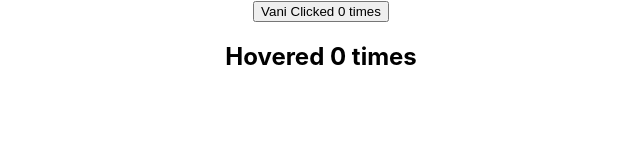
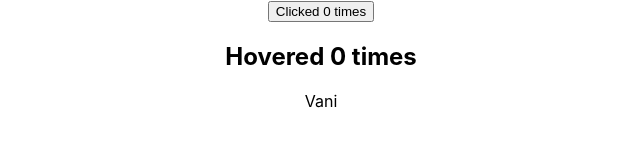
Before and after one commit to PotlaVani2002/React-Practice, a React (Create React App) app in the folder hello-world/: page / in a window 1280 px wide. Shown: the top 161 px of the page, without its empty margins (319-959 px from the left). Built offline with nearby package versions, Linux system fonts and the light colour scheme.

Commit message:
Render Props - sharing comp data using props whose value is a function

```diff
--- a/hello-world/src/App.js
+++ b/hello-world/src/App.js
@@ -7,6 +7,9 @@
 import ErrorBoundary from './components/ErrorBoundary';
 import ClickCounter from './components/ClickCounter';
 import HoverCounter from './components/HoverCounter';
+import ClickCounterTwo from './components/ClickCounterTwo';
+import HoverCounterTwo from './components/HoverCounterTwo';
+import User from './components/User';
 function App() {
   return (
     <div className="App">
@@ -20,8 +23,11 @@
         <ErrorBoundary>
            <Hero heroName="Joker"/>
        </ErrorBoundary> */}
-       <ClickCounter name="Vani"/>
-       <HoverCounter />
+       {/* <ClickCounter name="Vani"/>
+       <HoverCounter /> */}
+       <ClickCounterTwo />
+       <HoverCounterTwo />
+       <User render={(isLoggedIn)=>isLoggedIn? "Vani": "Guest"} />
     </div>
   );
 }
--- /dev/null
+++ b/hello-world/src/components/ClickCounterTwo.js
@@ -0,0 +1,26 @@
+import React, { Component } from 'react'
+
+export class ClickCounterTwo extends Component {
+    constructor(props) {
+      super(props)
+
+      this.state = {
+         count:0
+      }
+    }
+    incrementCount =()=>{
+        this.setState(prevState=>{
+            return {count:prevState.count+1}
+        })
+    }
+  render() {
+    const {count}=this.state
+    return (
+      <div>
+        <button onClick={this.incrementCount}>Clicked {count} times</button>
+      </div>
+    )
+  }
+}
+
+export default ClickCounterTwo
--- /dev/null
+++ b/hello-world/src/components/HoverCounterTwo.js
@@ -0,0 +1,26 @@
+import React, { Component } from 'react'
+
+export class HoverCounterTwo extends Component {
+    constructor(props) {
+        super(props)
+
+        this.state = {
+           count:0
+        }
+      }
+      incrementCount =()=>{
+          this.setState(prevState=>{
+              return {count:prevState.count+1}
+          })
+      }
+  render() {
+    const {count}=this.state
+    return (
+      <div>
+        <h2 onMouseOver={this.incrementCount}>Hovered {count} times</h2>
+      </div>
+    )
+  }
+}
+
+export default HoverCounterTwo
--- /dev/null
+++ b/hello-world/src/components/User.js
@@ -0,0 +1,13 @@
+import React, { Component } from 'react'
+
+export class User extends Component {
+  render() {
+    return (
+      <div>
+        {this.props.render(true)}
+      </div>
+    )
+  }
+}
+
+export default User
```
